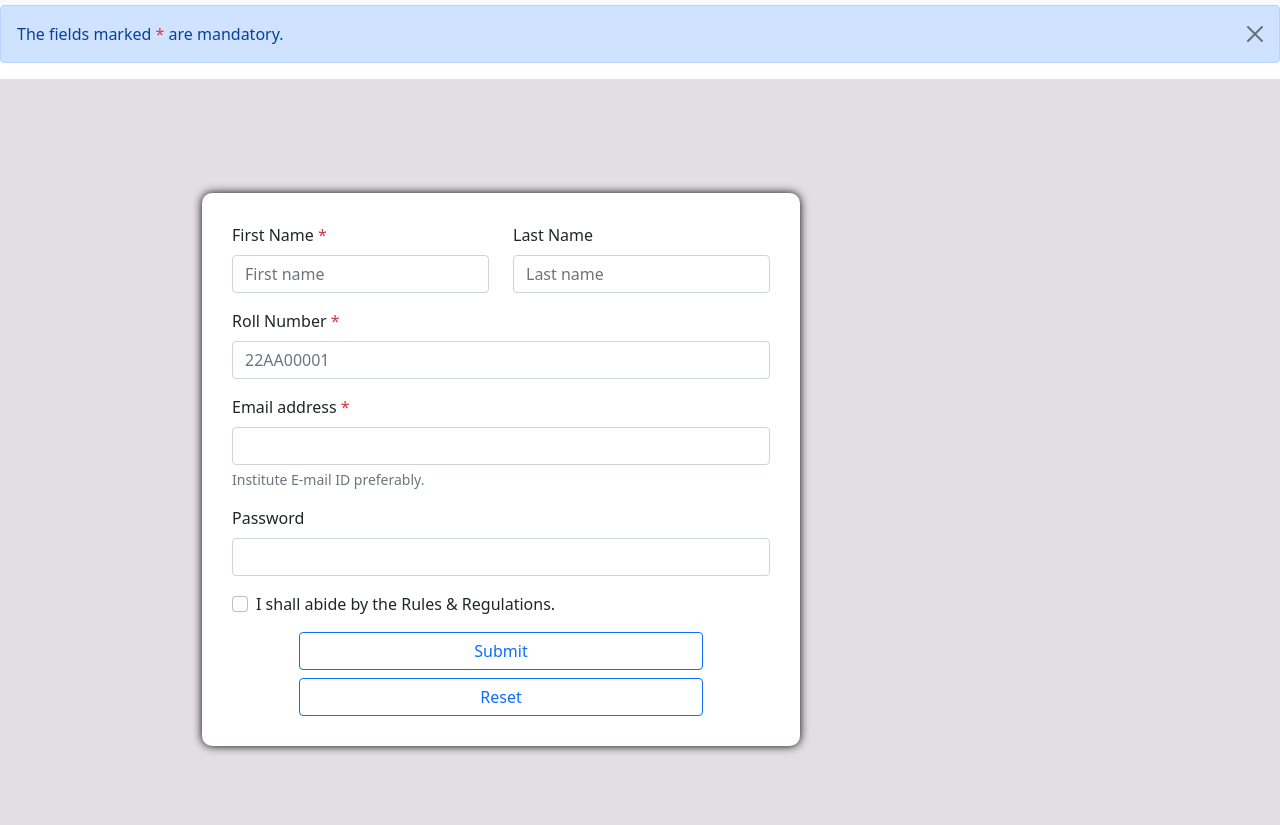
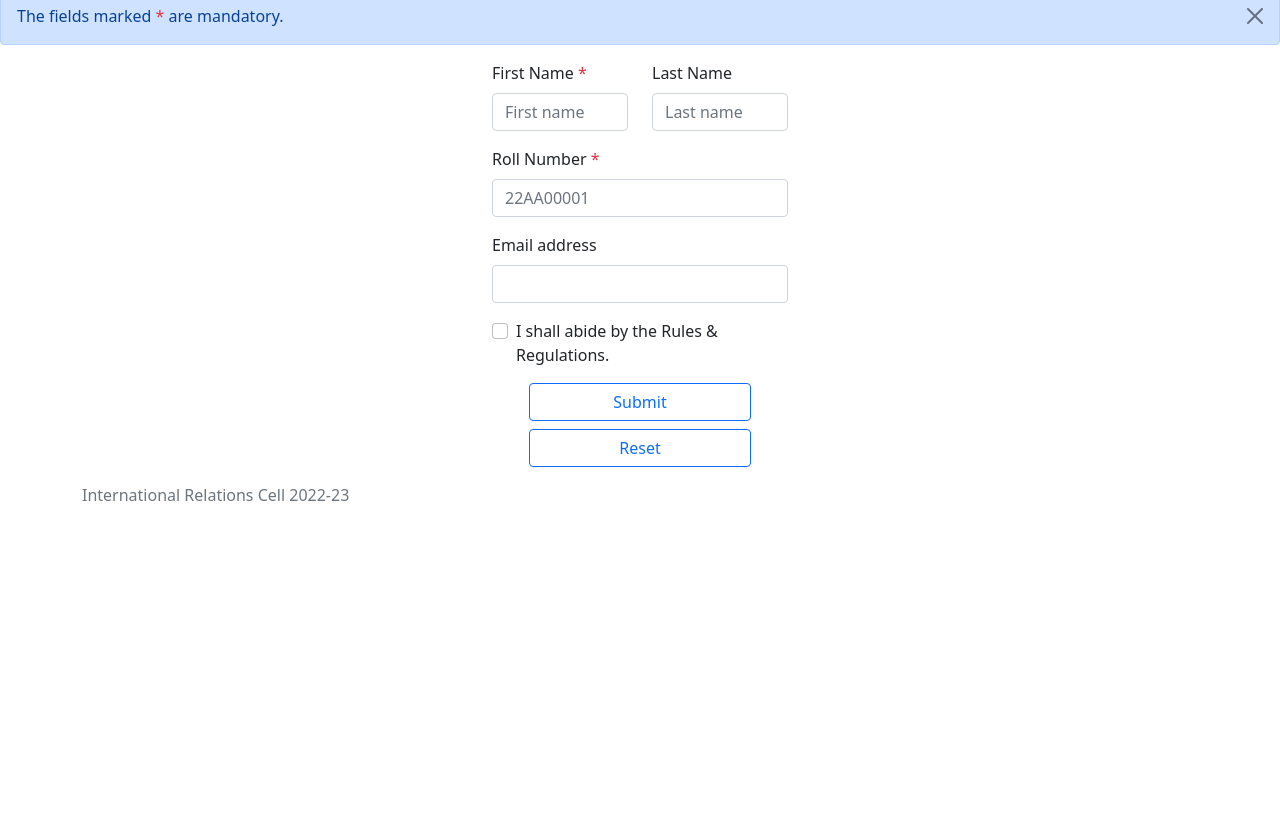
Before and after one commit to Gargi11Raj/Gargi11Raj.github.io, a plain HTML site: page apply.html in a window 1280 px wide. Shown: the part 87-912 px from the top of the page. After the commit the page ends 800 px from the top, so only its background shows below. Drawn offline with nearby package versions, Linux system fonts and the light colour scheme.

Commit message:
Responsive Page
F4 rocks. Tried a lot of stuff, HTML is weird. Will be trying to learn spacing and flexbox and grid layout and wireframe upon next commit.
Also, borders to be worked upon.

```diff
--- a/apply.html
+++ b/apply.html
@@ -3,14 +3,20 @@
 
 <head>
   <meta charset="UTF-8">
-  <meta name="viewport" content="width=device-width, initial-scale=1.8">
+  <meta name="viewport" content="width=device-width, initial-scale=1, maximum-scale=1">
   <title>Apply | International Relations Cell</title>
+  <!-- <link rel="stylesheet" type="text/css" href="sryle.css"> -->
   <link href="https://cdn.jsdelivr.net/npm/bootstrap@5.1.3/dist/css/bootstrap.min.css" rel="stylesheet"
     integrity="sha384-1BmE4kWBq78iYhFldvKuhfTAU6auU8tT94WrHftjDbrCEXSU1oBoqyl2QvZ6jIW3" crossorigin="anonymous">
   <script src="https://cdn.jsdelivr.net/npm/bootstrap@5.1.3/dist/js/bootstrap.bundle.min.js"
     integrity="sha384-ka7Sk0Gln4gmtz2MlQnikT1wXgYsOg+OMhuP+IlRH9sENBO0LRn5q+8nbTov4+1p"
     crossorigin="anonymous"></script>
-  <link rel="stylesheet" type="text/css" href="sryle.css">
+  <!-- <link rel="stylesheet" href="https://cdn.jsdelivr.net/npm/bootstrap@4.0.0/dist/css/bootstrap.min.css" integrity="sha384-Gn5384xqQ1aoWXA+058RXPxPg6fy4IWvTNh0E263XmFcJlSAwiGgFAW/dAiS6JXm" crossorigin="anonymous"> -->
+  <script src="https://code.jquery.com/jquery-3.2.1.slim.min.js"
+    integrity="sha384-KJ3o2DKtIkvYIK3UENzmM7KCkRr/rE9/Qpg6aAZGJwFDMVNA/GpGFF93hXpG5KkN"
+    crossorigin="anonymous"></script>
+
+
 </head>
 
 <body>
@@ -21,7 +27,7 @@
       <nav class="navbar navbar-light bg-light">
         <div class="container">
           <a class="navbar-brand" href="#">
-            <img src="Logo.jpg" alt="" width="50" height="50">
+            <img src="Logo.jpg" alt="" width="30" height="30">
           </a>
         </div>
       </nav>
@@ -64,7 +70,9 @@
     <section class="container-fluid bg">
       <section class="row justify-content-center">
         <section class="col-12 col-sm-6 col-md-3">
+
           <form class="form-container">
+
             <div class="row mb-3">
               <div class="col">
                 <label for="inputName1" class="form-label">First Name <font class="text-danger">*</font></label>
@@ -74,19 +82,15 @@
                 <label for="inputName2" class="form-label">Last Name</label>
                 <input type="text" class="form-control" placeholder="Last name">
               </div>
+
             </div>
             <div class="mb-3">
               <label for="RollNumber" class="form-label">Roll Number <font class="text-danger">*</font></label>
               <input type="text" class="form-control" id="RollNumber" placeholder="22AA00001" required>
             </div>
             <div class="mb-3">
-            <label for="exampleInputEmail1" class="form-label">Email address <font class="text-danger">*</font></label>
-            <input type="email" class="form-control" id="exampleInputEmail1" aria-describedby="emailHelp" required>
-            <div id="emailHelp" class="form-text">Institute E-mail ID preferably.</div>
-          </div>
-          <div class="mb-3">
-            <label for="exampleInputPassword1" class="form-label">Password</label>
-            <input type="password" class="form-control" id="exampleInputPassword1">
+              <label for="exampleInputEmail1" class="form-label">Email address</label>
+              <input type="email" class="form-control" id="exampleInputEmail1" required>
             </div>
             <div class="mb-3 form-check">
               <input type="checkbox" class="form-check-input" id="exampleCheck1">
@@ -95,7 +99,8 @@
 
             <div class="d-grid gap-2 col-9 mx-auto">
               <!-- Button trigger modal -->
-            <button type="button" class="btn btn-outline-primary" data-bs-toggle="modal" data-bs-target="#exampleModal">
+              <button type="button" class="btn btn-outline-primary" data-bs-toggle="modal"
+                data-bs-target="#exampleModal">
                 Submit
               </button>
 
@@ -129,13 +134,19 @@
       </section>
     </section>
 
+
   <footer class="footer mt-auto py-3">
     <div class="container">
       <span class="text-muted">International Relations Cell 2022-23</span>
     </div>
   </footer>
-  <script src="https://code.jquery.com/jquery-3.3.1.slim.min.js" integrity="sha384-q8i/X+965DzO0rT7abK41JStQIAqVgRVzpbzo5smXKp4YfRvH+8abtTE1Pi6jizo" crossorigin="anonymous"></script>
-        <script>window.jQuery || document.write('<script src="/docs/4.3/assets/js/vendor/jquery-slim.min.js"><\/script>')</script><script src="/docs/4.3/dist/js/bootstrap.bundle.min.js" integrity="sha384-xrRywqdh3PHs8keKZN+8zzc5TX0GRTLCcmivcbNJWm2rs5C8PRhcEn3czEjhAO9o" crossorigin="anonymous"></script>
+  <script src="https://code.jquery.com/jquery-3.3.1.slim.min.js"
+    integrity="sha384-q8i/X+965DzO0rT7abK41JStQIAqVgRVzpbzo5smXKp4YfRvH+8abtTE1Pi6jizo"
+    crossorigin="anonymous"></script>
+  <script>window.jQuery || document.write('<script src="/docs/4.3/assets/js/vendor/jquery-slim.min.js"><\/script>')</script>
+  <script src="/docs/4.3/dist/js/bootstrap.bundle.min.js"
+    integrity="sha384-xrRywqdh3PHs8keKZN+8zzc5TX0GRTLCcmivcbNJWm2rs5C8PRhcEn3czEjhAO9o"
+    crossorigin="anonymous"></script>
 
 
 </body>
--- a/sryle.css
+++ b/sryle.css
@@ -1,16 +1,26 @@
 .bg{
     background-color: #e3dee2;
     width: 100%;
-    height: 100vh;
+    height: 110vh;
     background-size: 100%;
 }
 
 .form-container{
+    position:sticky;
+    left:auto;
+    right:auto;
+    background:#fff;
+    padding: 10%;
+    border-radius: 10px;
+    box-shadow: 0px 0px 10px 0px #000;
+}
+
+@media screen and (min-width: 1200px) {
+    .form-container{
     position: absolute;
-    top: 35vh;
-    right: 60vh;
     background:#fff;
     padding: 30px;
     border-radius: 10px;
     box-shadow: 0px 0px 10px 0px #000;
+    }
 }
```
Also changed, not shown: irclogo4.png (added). Lines whose indentation alone changed are shown as unchanged.
